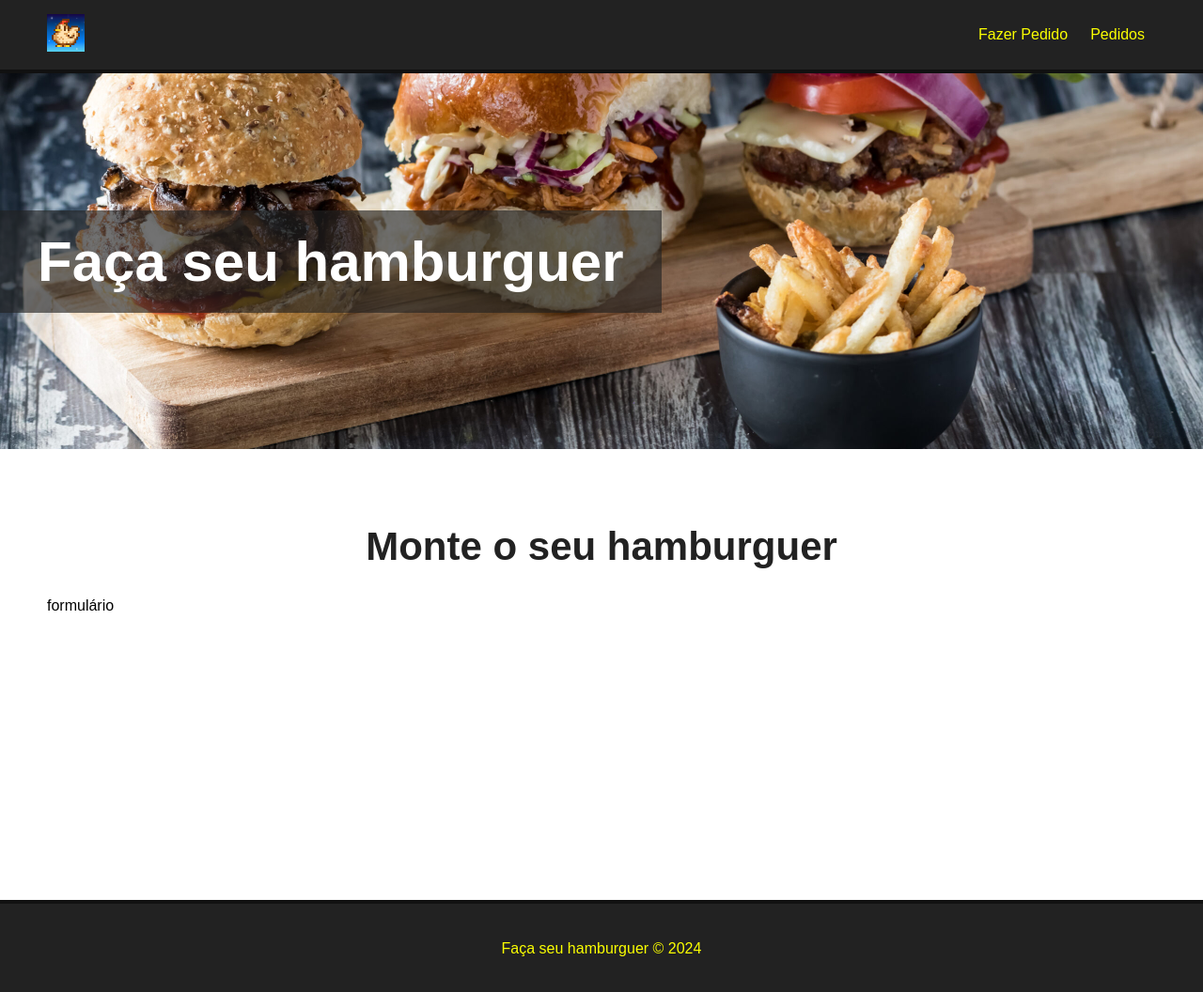
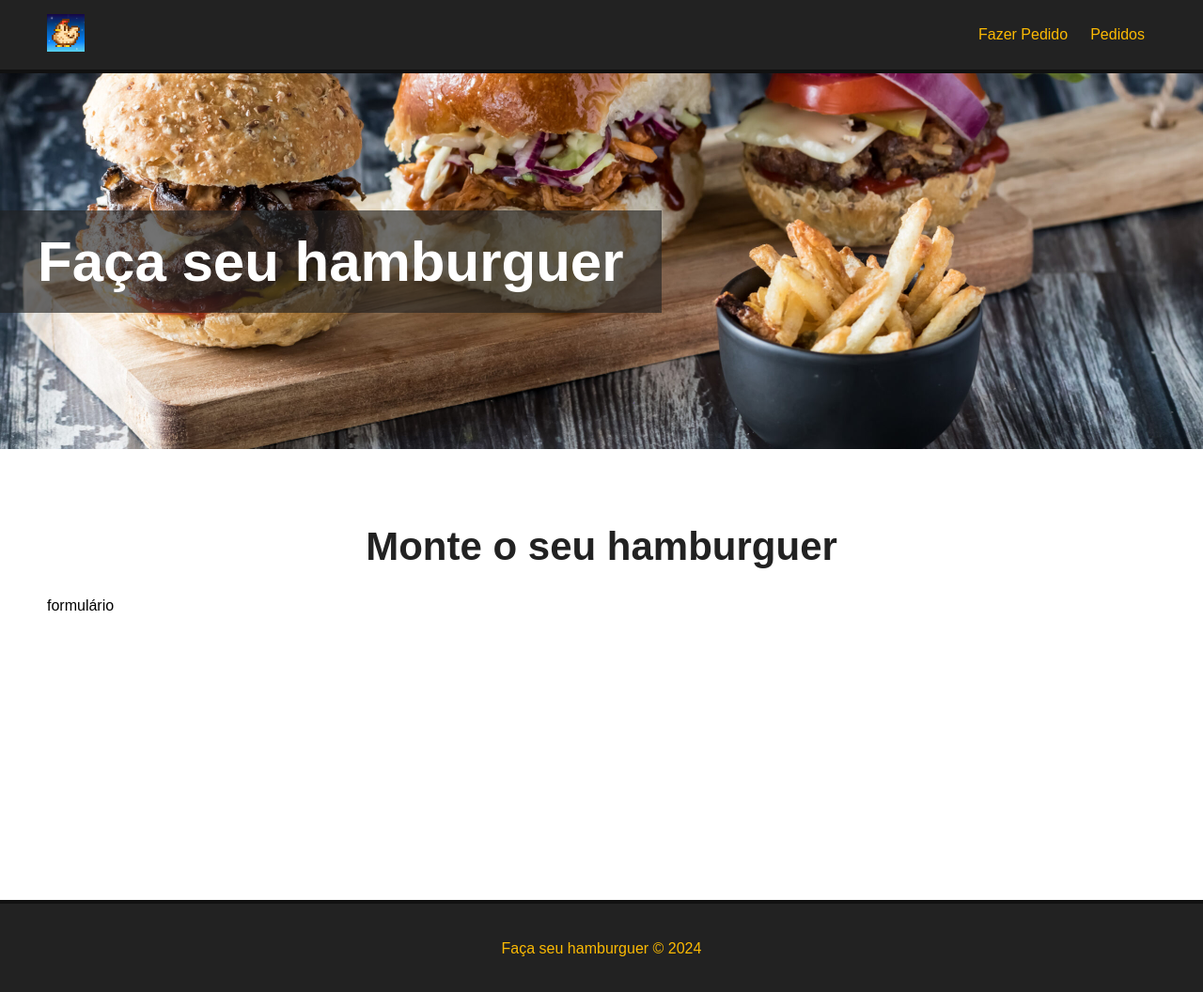
Before and after one commit to brgomesz/Hamburgueria, a Vue app: page / in a window 1280 px wide. Shown: the whole page at 94% size. Built offline with nearby package versions, Linux system fonts and the light colour scheme.

Commit message:
Hamburgueria

```diff
--- a/src/components/Footer.vue
+++ b/src/components/Footer.vue
@@ -15,7 +15,7 @@ export default {
     height: 100px;
     background-color: #222;
     border-top: 4px solid #111;
-    color: rgb(251, 255, 0);
+    color: #fcba03;
     display: flex;
     align-items: center;
     justify-content: center;
--- a/src/components/Navbar.vue
+++ b/src/components/Navbar.vue
@@ -39,7 +39,7 @@ export default {
 }
 
 #nav a {
-  color: rgb(251, 255, 0);
+  color: #fcba03;
   text-decoration: none;
   margin: 12px;
   transition: .5s;
```
